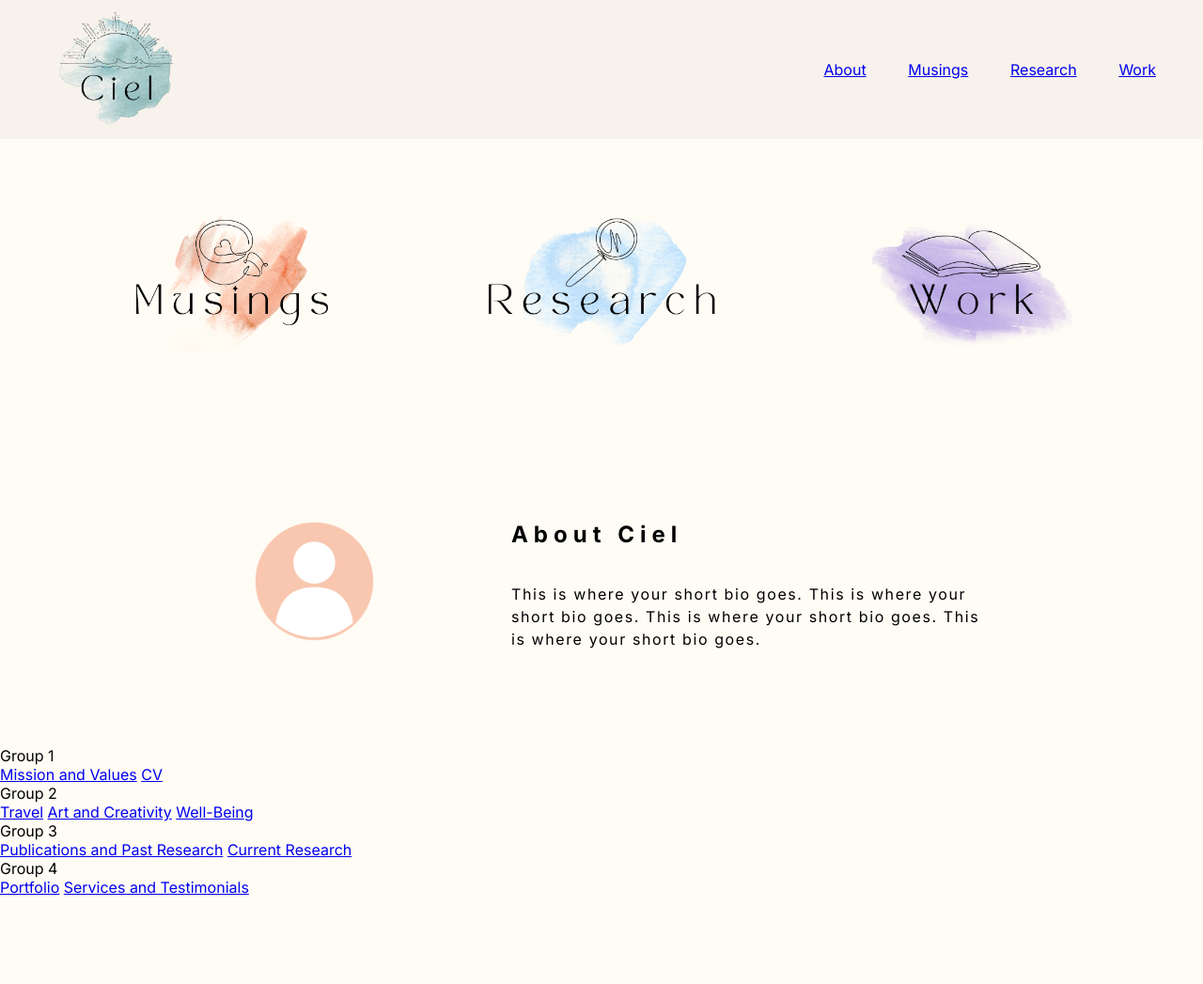
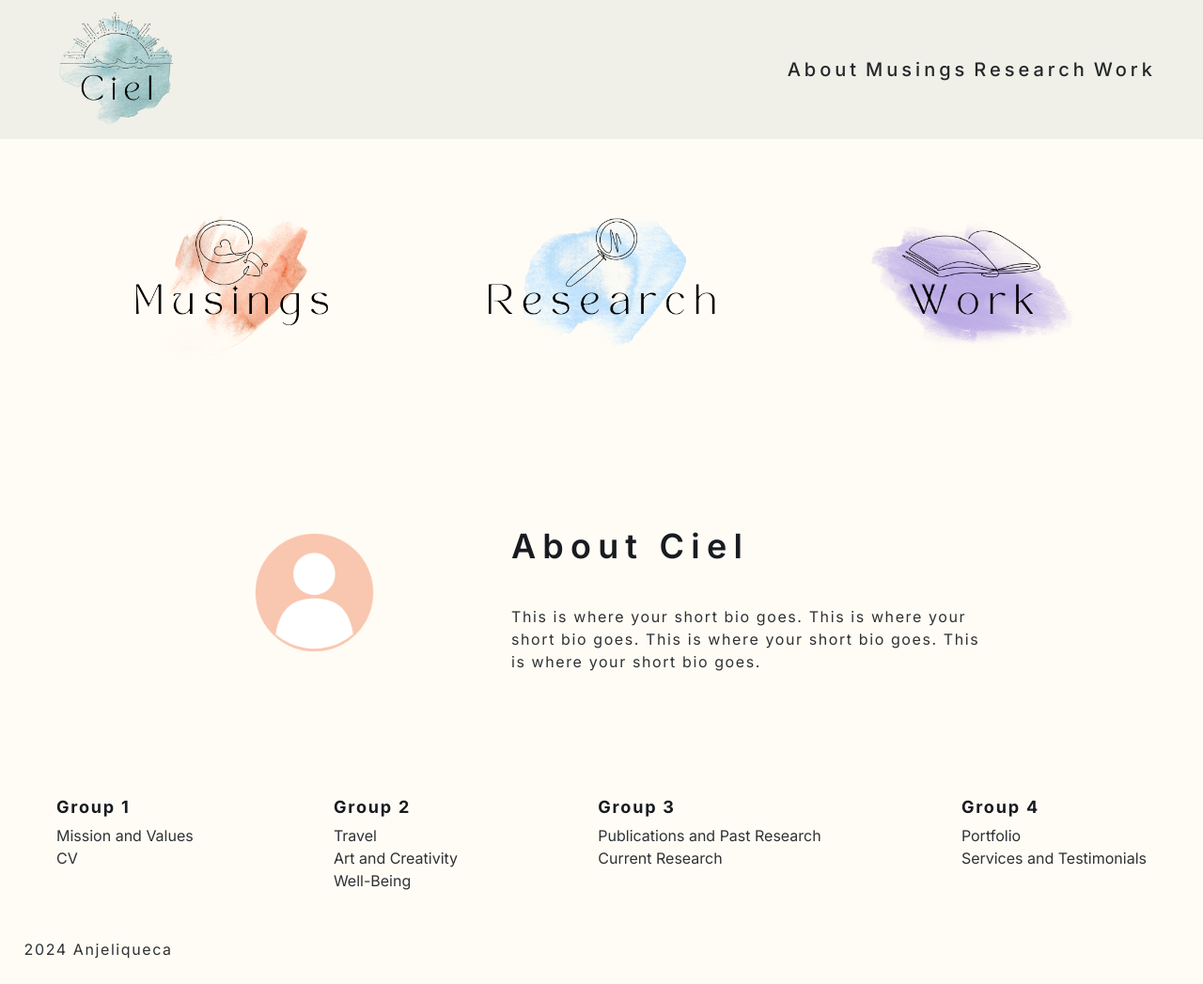
Before and after one commit to anjeliqueca/midterm, a plain HTML site: page index.html in a window 1280 px wide. Shown: the whole page at 94% size. Before the commit the page ends 954 px from the top, so only its background shows below. Drawn offline with Linux system fonts and the light colour scheme.

Commit message:
pre copyright

```diff
--- a/CSS/styles.css
+++ b/CSS/styles.css
@@ -1,23 +1,26 @@
+/* universal style */
 *{
     margin: 0;
     padding: 0;
 }
 
+/* body style */
 body{
     background-color: #fffcf5;
     font-family: "Inter", sans-serif;
     font-weight: normal;
-    color: black;
+    color: #181b20;
     width: 100%;
 }
 
+/* navigation header styles */
 header.top{
     box-sizing: border-box;
     display: flex;
     position: sticky;
     top: 0;
     justify-content: space-between;
-    background-color: #f7f2eb;
+    background-color: #f0f0e9;
     width: 100%;
 }
 div.header0{
@@ -46,11 +49,6 @@ nav.header{
     box-sizing: border-box;
     display: flex;
     justify-content: space-between;
-    font-family: "Inter", sans-serif;
-    font-optical-sizing: auto;
-    font-weight: normal;
-    font-style: normal;
-    text-decoration: none;
     flex-basis: 75%;
 }
 nav ul{
@@ -64,6 +62,19 @@ nav ul li{
     text-align: right;
     justify-content: flex-end;
     flex: auto;
+    font-size: 1.25em;
+    font-weight: 500;
+    letter-spacing: .2em;
+    color: #24282a;
+}
+
+/* nav header link styles */
+a:link{
+    color: #24282a;
+    text-decoration: none;
+}
+a:hover{
+    color: #71a3c7;
 }
 
 a.logo{
@@ -76,6 +87,7 @@ img.logo{
     width: 50%;
 }
 
+/* icon nav styles */
 aside{
     box-sizing: border-box;
     display: flex;
@@ -110,6 +122,7 @@ img.musings, img.research, img.work{
     width: 75%;
 }
 
+/* short about styles */
 main{
     box-sizing: border-box;
     display: flex;
@@ -163,7 +176,10 @@ h2{
     display: flex;
     justify-content: flex-start;
     text-align: left;
-    letter-spacing: .25em;
+    font-size: 36px;
+    font-weight: 600;
+    color: #181b20;
+    letter-spacing: .2em;
     line-height: 2em;
     margin: 1%;
     padding: 1%;
@@ -183,6 +199,8 @@ p{
     justify-content: flex-start;
     text-align: left;
     align-items: flex-start;
+    font-size: 16px;
+    color: #2e3234;
     letter-spacing: .1em;
     line-height: 1.5em;
     width: 75%;
@@ -200,3 +218,38 @@ img.profile{
     flex-basis: 45%;
     padding: 1%;
 }
+
+/* footer styles */
+nav.footer-nav{
+    box-sizing: border-box;
+    display: flex;
+    text-align: left;
+    justify-content: space-between;
+    padding: 1% 50px;
+}
+div.footer-nav-group{
+    box-sizing: border-box;
+    display: flex;
+    text-align: left;
+    flex-direction: column;
+    margin: 5px;
+    padding: 5px;
+}
+div.footer-nav-heading{
+    text-decoration: none;
+    font-size: 18px;
+    font-weight: 700;
+    line-height: 2em;
+    letter-spacing: .1em;
+    color: #181b20;
+}
+a.footer-nav-group-item:link{
+    text-decoration: none;
+    line-height: 1.5em;
+    font-size: 16px;
+    color: #2e3234;
+}
+a.footer-nav-group-item:hover{
+    text-decoration: none;
+    color: #71a3c7;
+}
--- a/index.html
+++ b/index.html
@@ -45,18 +45,18 @@
         <!-- aside section -->
         <aside>
             <div class="left">
-                <a class="musings" href="Musings">
-                    <img class="musings" src="images/Musings.png">
+                <a class="musings" href="#">
+                    <img class="musings" src="images/Musings.png" alt="coffee cup line art with abstract watercolor background">
                 </a>
             </div>
             <div class="middle">
-                <a class="research" href="Research">
-                    <img class="research" src="images/Research.png">
+                <a class="research" href="#">
+                    <img class="research" src="images/Research.png" alt="magnifying glass line art with abstract watercolor background">
                 </a>
             </div>
             <div class="right">
-                <a class="work" href="Work">
-                    <img class="work" src="images/Work.png">
+                <a class="work" href="#">
+                    <img class="work" src="images/Work.png" alt="open book line art with abstract watercolor background">
                 </a>
             </div>
         </aside>
@@ -65,7 +65,7 @@
          <main>
             <!-- profile image -->
             <div class="mainleft">
-                <img class="profile" src="images/Profile-Placeholder.png">
+                <img class="profile" src="images/Profile-Placeholder.png" alt="profile photo icon placeholder">
             </div>
 
             <!-- short bio -->
@@ -85,36 +85,37 @@
         </div>
 
         <!-- footer section -->
-        <footer>
+        <footer class="footer">
             <nav class="footer-nav">
-
                 <!-- footer navigation section -->
                 <div class="footer-nav-group">
                     <div class="footer-nav-heading">Group 1</div>
-                    <a class="footer-nav-group-item" href="/mission">Mission and Values</a>
-                    <a class="footer-nav-group-item" href="/cv">CV</a>
+                    <a class="footer-nav-group-item" href="#">Mission and Values</a>
+                    <a class="footer-nav-group-item" href="#">CV</a>
                 </div>
 
                 <div class="footer-nav-group">
                     <div class="footer-nav-heading">Group 2</div>
-                    <a class="footer-nav-group-item" href="/travel">Travel</a>
-                    <a class="footer-nav-group-item" href="/art">Art and Creativity</a>
-                    <a class="footer-nav-group-item" href="/wellbeing">Well-Being</a>
+                    <a class="footer-nav-group-item" href="#">Travel</a>
+                    <a class="footer-nav-group-item" href="#">Art and Creativity</a>
+                    <a class="footer-nav-group-item" href="#">Well-Being</a>
                 </div>
 
                 <div class="footer-nav-group">
                     <div class="footer-nav-heading">Group 3</div>
-                    <a class="footer-nav-group-item" href="/publications">Publications and Past Research</a>
-                    <a class="footer-nav-group-item" href="/current">Current Research</a>
+                    <a class="footer-nav-group-item" href="#">Publications and Past Research</a>
+                    <a class="footer-nav-group-item" href="#">Current Research</a>
                 </div>
 
                 <div class="footer-nav-group">
                     <div class="footer-nav-heading">Group 4</div>
-                    <a class="footer-nav-group-item" href="/portfolio">Portfolio</a>
-                    <a class="footer-nav-group-item" href="/services">Services and Testimonials</a>
+                    <a class="footer-nav-group-item" href="#">Portfolio</a>
+                    <a class="footer-nav-group-item" href="#">Services and Testimonials</a>
                 </div>
-
             </nav>
+            <div class="copywrite">
+                <p>2024 Anjeliqueca</p>
+            </div>
         </footer>
     </body>
 </html>
```
